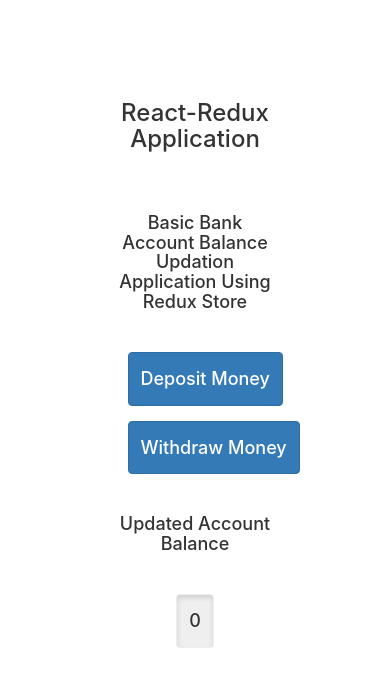
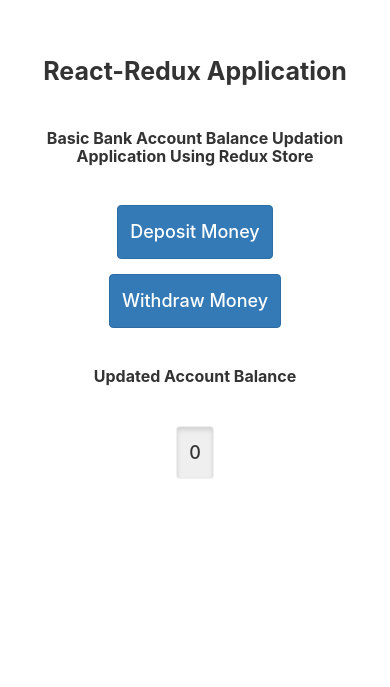
Before and after one commit to rohitroy-github/react-redux-basics, a React (Create React App) app: page / in a window 390 px wide. Shown: the part 131-818 px from the top of the page. Built offline with nearby package versions, Linux system fonts and the light colour scheme.

Commit message:
Update ...

```diff
--- a/src/components/Shop.css
+++ b/src/components/Shop.css
@@ -46,3 +46,33 @@
     padding-top: 30px;
     text-align: center;
 }
+
+@media only screen and (max-width: 600px) {
+    .main-container{
+        margin: auto;
+        height: 60%;
+        width: 90%;
+        position: absolute;
+        top:0;
+        bottom: 0;
+        left: 0;
+        right: 0;
+        text-align: center;
+    }
+
+    .small-heading{
+        font-weight: 650;
+        font-size: 16px;
+        padding-top: 35px;
+    }
+
+    .big-heading{
+        font-weight: 700;
+        font-size: 25px;
+    }
+
+    .balance-text{
+        font-weight: 650;
+        font-size: 16px;
+    }
+  }
--- a/src/components/Shop.jsx
+++ b/src/components/Shop.jsx
@@ -28,7 +28,7 @@
   return (
     <div className="main-container container">
       <div className="heading">
-        <h3>React-Redux Application</h3>
+        <h3 className="big-heading">React-Redux Application</h3>
         <h4 className="small-heading">
           Basic Bank Account Balance Updation Application Using Redux Store
         </h4>
@@ -77,7 +77,7 @@
       </div>
 
       <div className="balance-container">
-        <h4>Updated Account Balance</h4>
+        <h4 className="balance-text">Updated Account Balance</h4>
         <button type="button" className="button-updt btn btn-dark active">
           <h4>{balance}</h4>
         </button>
```
